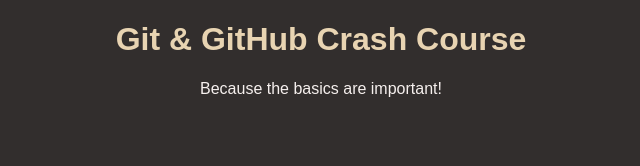
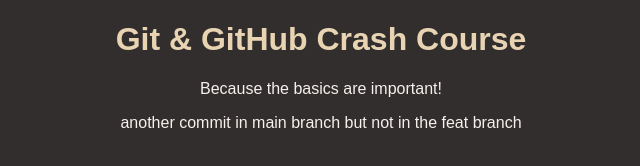
Before and after one commit to musesmuses/project, a plain HTML site: page index.html in a window 1280 px wide. Shown: the whole page, without its empty margins (319-959 px from the left). Drawn offline with Linux system fonts and the light colour scheme.

Commit message:
learing merge

```diff
--- a/index.html
+++ b/index.html
@@ -10,5 +10,6 @@
   <body>
     <h1>Git & GitHub Crash Course</h1>
     <p>Because the basics are important!</p>
+    <p>another commit in main branch but not in the feat branch</p>
   </body>
 </html>
```
